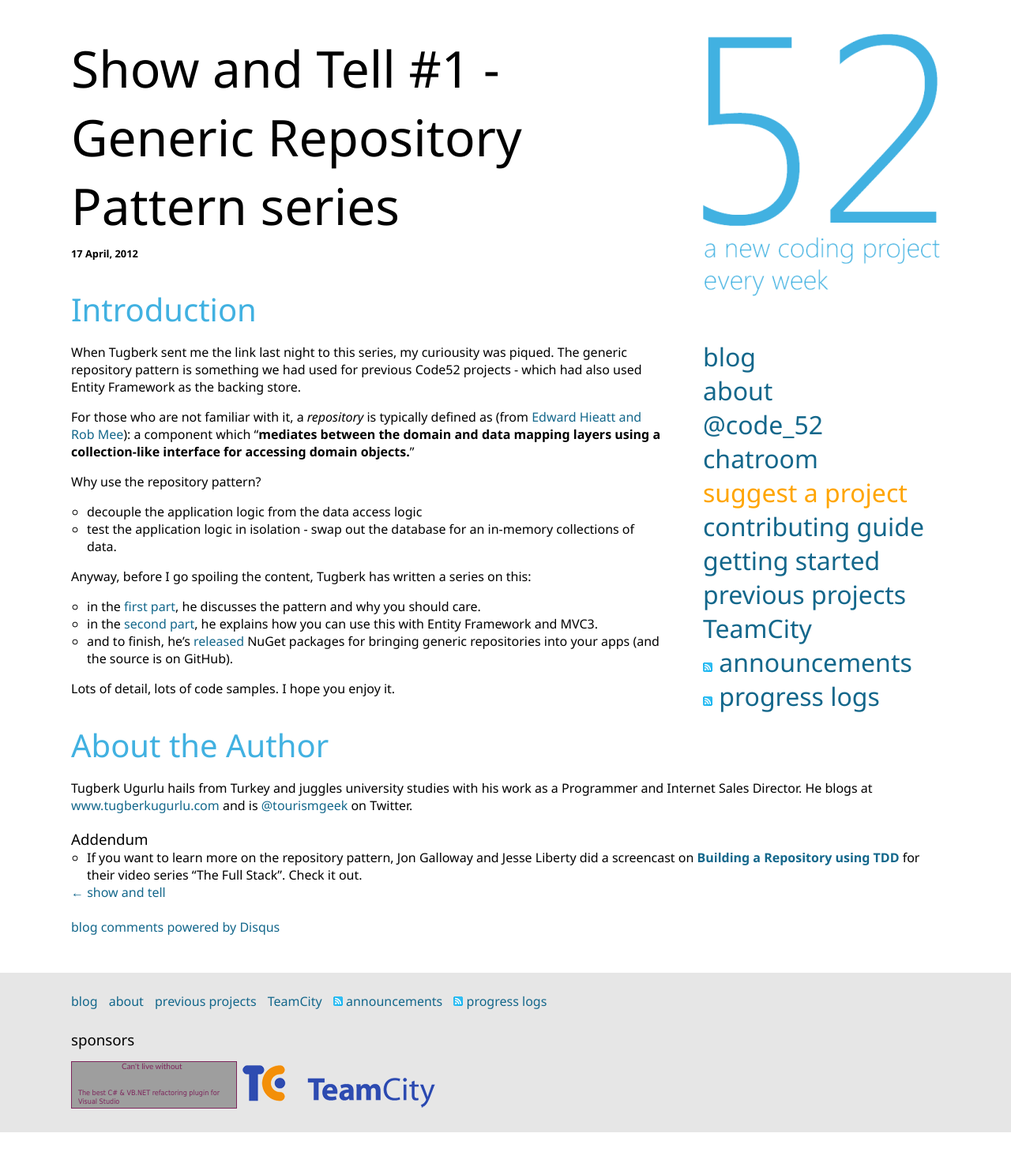
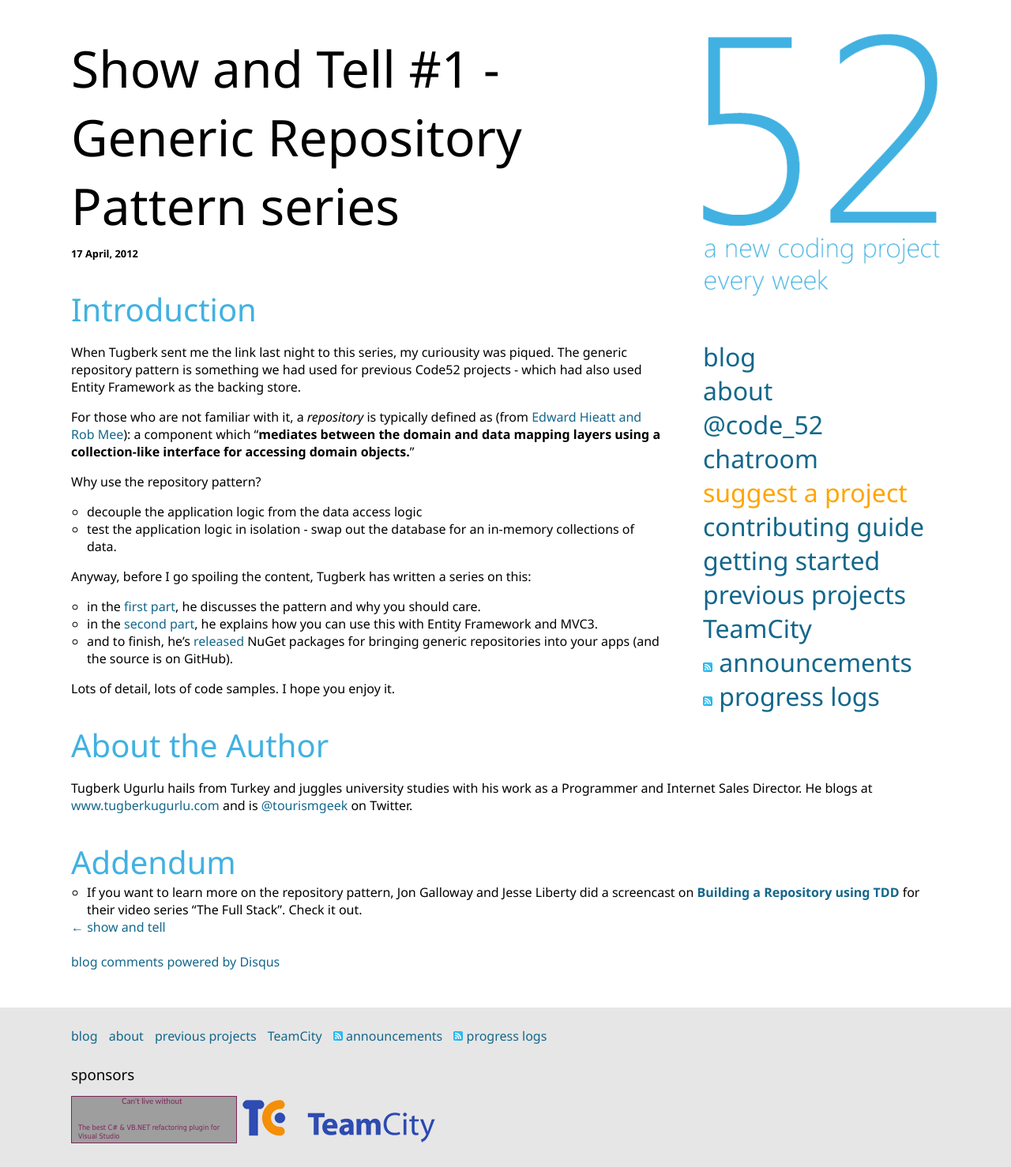
Before and after one commit to Code52/code52.github.com, a Jekyll site: the page built from _posts/2012-04-17-show-and-tell-tugberkugurlu.md, in a window 1280 px wide. Shown: the whole page at 79% size. Built offline with Jekyll 4.4.1, drawn with Linux system fonts in a browser that asks for light colours; Markdown is read by kramdown in place of the engine named in the settings; comment, search, counter and statistics services are not loaded; before the commit the page ends 1434 px from its top, so only the background shows below that; grey boxes are pictures that could not be loaded.

Commit message:
layout tweaks

```diff
--- a/_posts/2012-04-17-show-and-tell-tugberkugurlu.md
+++ b/_posts/2012-04-17-show-and-tell-tugberkugurlu.md
@@ -30,6 +30,6 @@
 
 Tugberk Ugurlu hails from Turkey and juggles university studies with his work as a Programmer and Internet Sales Director. He blogs at [www.tugberkugurlu.com](http://www.tugberkugurlu.com/) and is [@tourismgeek](http://twitter.com/tourismgeek) on Twitter.
 
-### Addendum
+## Addendum
 
  - If you want to learn more on the repository pattern, Jon Galloway and Jesse Liberty did a screencast on **[Building a Repository using TDD](http://channel9.msdn.com/Series/The-Full-Stack/The-Full-Stack-Part-3-Building-a-Repository-using-TDD)** for their video series "The Full Stack". Check it out.
```
